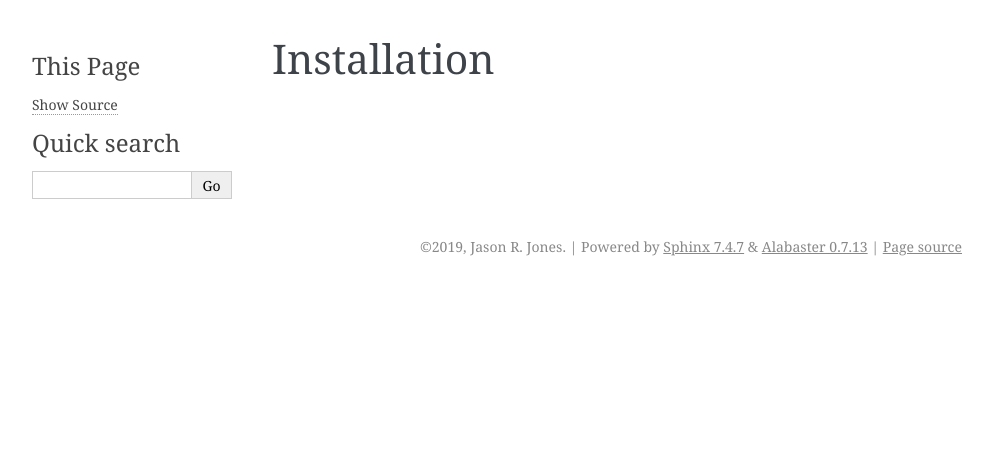
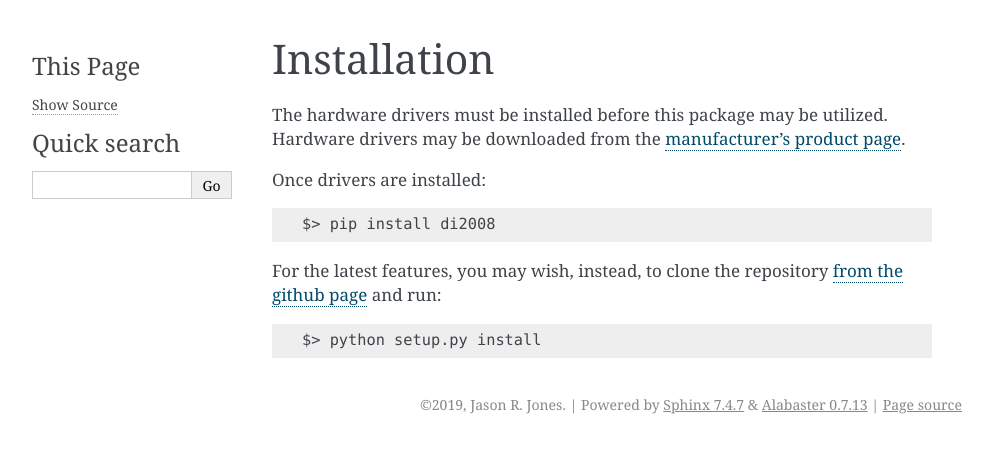
Before and after one commit to slightlynybbled/di2008, a Sphinx documentation site: the page built from docs/pages/installation.rst, in a window 1280 px wide. Shown: the top 453 px of the page, without its empty margins (148-1141 px from the left). Built offline with Sphinx 7.4.7, drawn with Linux system fonts in a browser that asks for light colours.

Commit message:
Adding more documentation

```diff
--- a/docs/pages/installation.rst
+++ b/docs/pages/installation.rst
@@ -1,2 +1,14 @@
 Installation
 ==================================
+
+The hardware drivers must be installed before this package may be utilized.  Hardware drivers may be downloaded from
+the `manufacturer's product page <https://www.dataq.com/products/di-2008/>`_.
+
+Once drivers are installed::
+
+    $> pip install di2008
+
+For the latest features, you may wish, instead, to clone the repository
+`from the github page <https://github.com/slightlynybbled/di2008>`_ and run::
+
+    $> python setup.py install
```
Also changed, not shown: docs/pages/classes.rst (+21 -1 lines), docs/pages/usage.rst (+52 -0 lines).
